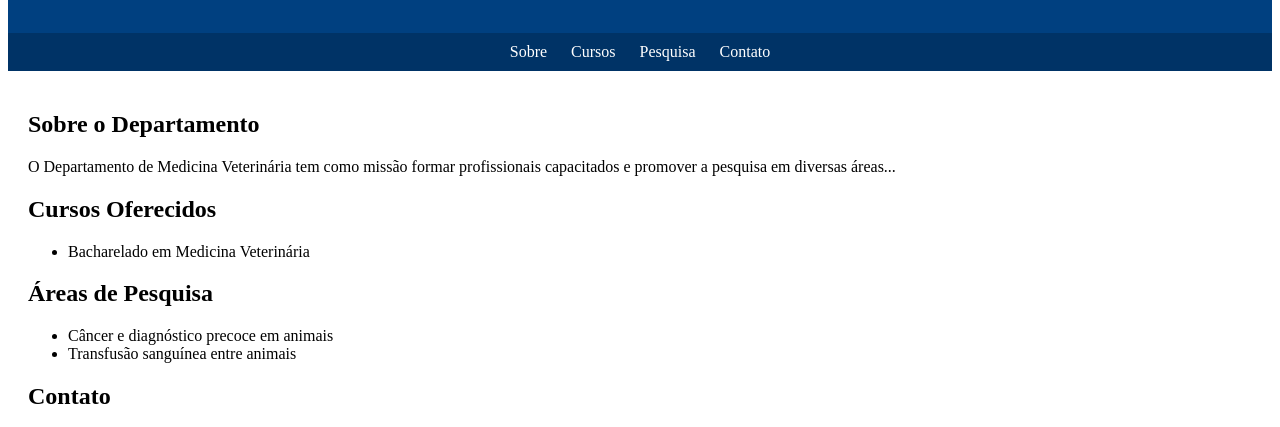
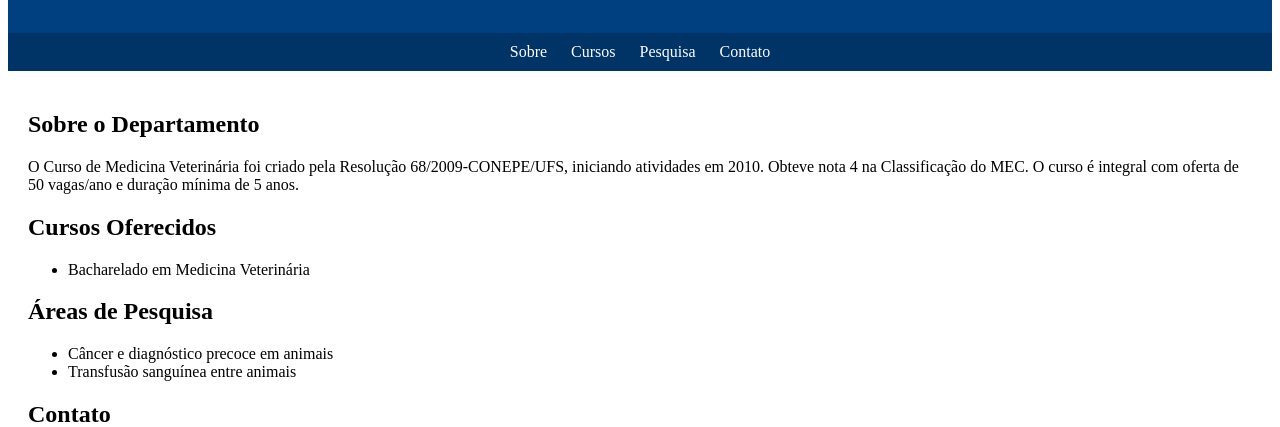
Before and after one commit to faalkor/pagina-departamento, a plain HTML site: page index.html in a window 1280 px wide. Shown: the part 329-756 px from the top of the page. Drawn offline with Linux system fonts and the light colour scheme.

Commit message:
sobre o departamento

```diff
--- a/index.html
+++ b/index.html
@@ -29,7 +29,7 @@
     <main style="padding: 20px;">
         <section id="sobre">
             <h2>Sobre o Departamento</h2>
-            <p>O Departamento de Medicina Veterinária tem como missão formar profissionais capacitados e promover a pesquisa em diversas áreas...</p>
+            <p>O Curso de Medicina Veterinária foi criado pela Resolução 68/2009-CONEPE/UFS, iniciando atividades em 2010. Obteve nota 4 na Classificação do MEC. O curso é integral com oferta de 50 vagas/ano e duração mínima de 5 anos.</p>
         </section>
 
         <section id="cursos">
```
